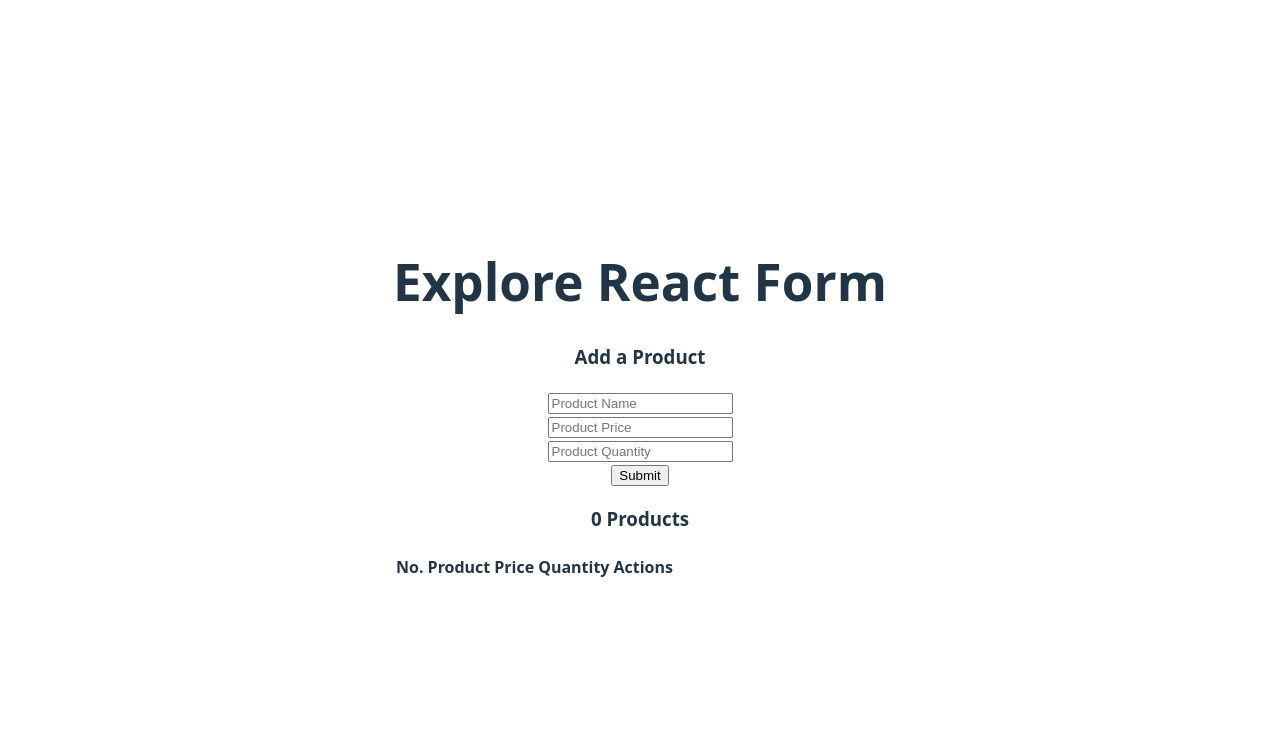
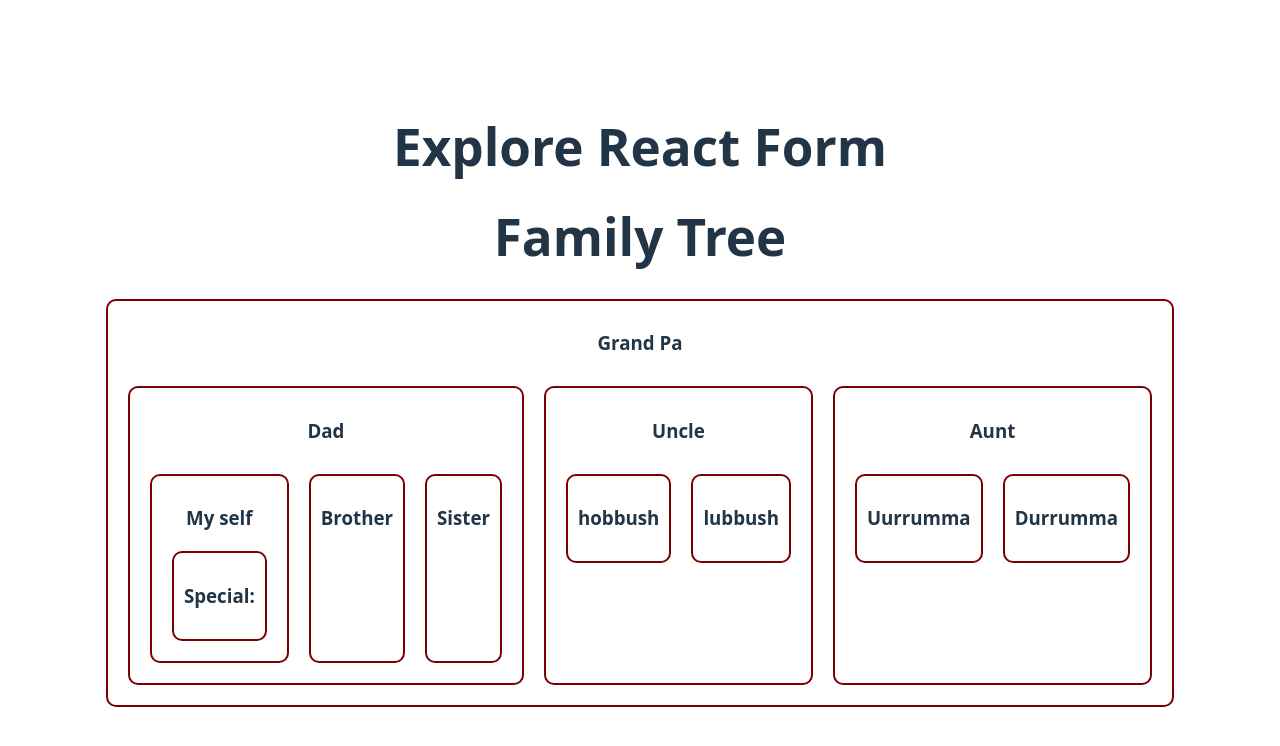
Before and after one commit to Tafsirchy/explore-react-form, a React (Vite) app: page / in a window 1280 px wide. Shown: the top 746 px of the page. Built offline with nearby package versions, Linux system fonts and the light colour scheme.

Commit message:
Create a Family Component Tree structure

```diff
--- a/src/App.jsx
+++ b/src/App.jsx
@@ -1,6 +1,7 @@
 import "./App.css";
 import ControlledField from "./Components/ControlledField/ControlledField";
 import HookForm from "./Components/ControlledField/HookForm/HookForm";
+import FamilyTree from "./Components/Family Tree/FamilyTree";
 import FormAction from "./Components/FormAction/FormAction";
 import ProductManagement from "./Components/ProductManagement/ProductManagement";
 import SimpleForm from "./Components/SimpleForm/SimpleForm";
@@ -15,7 +16,8 @@
       {/* <ControlledField></ControlledField> */}
       {/* <UnControlledField></UnControlledField> */}
       {/* <HookForm></HookForm> */}
-      <ProductManagement></ProductManagement>
+      {/* <ProductManagement></ProductManagement> */}
+      <FamilyTree></FamilyTree>
     </>
   );
 }
--- /dev/null
+++ b/src/Components/Family Tree/Aunt.jsx
@@ -0,0 +1,16 @@
+import React from "react";
+import Cousin from "./Cousin";
+
+const Aunt = () => {
+  return (
+    <div>
+      <h3>Aunt</h3>
+      <section className="flex">
+        <Cousin name="Uurrumma"></Cousin>
+        <Cousin name="Durrumma"></Cousin>
+      </section>
+    </div>
+  );
+};
+
+export default Aunt;
--- /dev/null
+++ b/src/Components/Family Tree/Brother.jsx
@@ -0,0 +1,11 @@
+import React from 'react';
+
+const Brother = () => {
+    return (
+        <div>
+            <h3>Brother</h3>
+        </div>
+    );
+};
+
+export default Brother;
--- /dev/null
+++ b/src/Components/Family Tree/Cousin.jsx
@@ -0,0 +1,11 @@
+import React from 'react';
+
+const Cousin = ({name}) => {
+    return (
+        <div>
+            <h3>{name}</h3>
+        </div>
+    );
+};
+
+export default Cousin;
--- /dev/null
+++ b/src/Components/Family Tree/Dad.jsx
@@ -0,0 +1,19 @@
+import React from 'react';
+import Myself from './Myself';
+import Brother from './Brother';
+import Sister from './Sister';
+
+const Dad = () => {
+    return (
+        <div>
+            <h3>Dad</h3>
+            <section className='flex'>
+                <Myself></Myself>
+                <Brother></Brother>
+                <Sister></Sister>
+            </section>
+        </div>
+    );
+};
+
+export default Dad;
--- /dev/null
+++ b/src/Components/Family Tree/FamilyTree.jsx
@@ -0,0 +1,16 @@
+import React from "react";
+import Grandpa from "./Grandpa";
+import "./familyTree.css";
+
+const FamilyTree = () => {
+  const asset = "diamond";
+
+  return (
+    <div className="family-tree">
+      <h1>Family Tree</h1>
+      <Grandpa></Grandpa>
+    </div>
+  );
+};
+
+export default FamilyTree;
--- /dev/null
+++ b/src/Components/Family Tree/Grandpa.jsx
@@ -0,0 +1,19 @@
+import React from 'react';
+import Dad from './Dad';
+import Uncle from './Uncle';
+import Aunt from './Aunt';
+
+const Grandpa = () => {
+    return (
+      <div>
+        <h3>Grand Pa</h3>
+        <section className="flex">
+          <Dad></Dad>
+          <Uncle></Uncle>
+          <Aunt></Aunt>
+        </section>
+      </div>
+    );
+};
+
+export default Grandpa;
--- /dev/null
+++ b/src/Components/Family Tree/Myself.jsx
@@ -0,0 +1,13 @@
+import React from 'react';
+import Special from './Special';
+
+const Myself = () => {
+    return (
+        <div>
+            <h3>My self</h3>
+            <Special></Special>
+        </div>
+    );
+};
+
+export default Myself;
--- /dev/null
+++ b/src/Components/Family Tree/Sister.jsx
@@ -0,0 +1,11 @@
+import React from 'react';
+
+const Sister = () => {
+    return (
+        <div>
+            <h3>Sister</h3>
+        </div>
+    );
+};
+
+export default Sister;
--- /dev/null
+++ b/src/Components/Family Tree/Special.jsx
@@ -0,0 +1,11 @@
+import React from 'react';
+
+const Special = ({name}) => {
+    return (
+        <div>
+            <h3>Special: {name}</h3>
+        </div>
+    );
+};
+
+export default Special;
--- /dev/null
+++ b/src/Components/Family Tree/Uncle.jsx
@@ -0,0 +1,16 @@
+import React from 'react';
+import Cousin from './Cousin';
+
+const Uncle = () => {
+    return (
+        <div>
+            <h3>Uncle</h3>
+            <section className='flex'>
+                <Cousin name='hobbush'></Cousin>
+                <Cousin name='lubbush'></Cousin>
+            </section>
+        </div>
+    );
+};
+
+export default Uncle;
--- /dev/null
+++ b/src/Components/Family Tree/familyTree.css
@@ -0,0 +1,10 @@
+.family-tree div{
+    border: 2px solid #7d0000;
+    padding: 10px;
+    margin: 10px;
+    border-radius: 10px;
+}
+
+.flex {
+    display: flex;
+}
```
